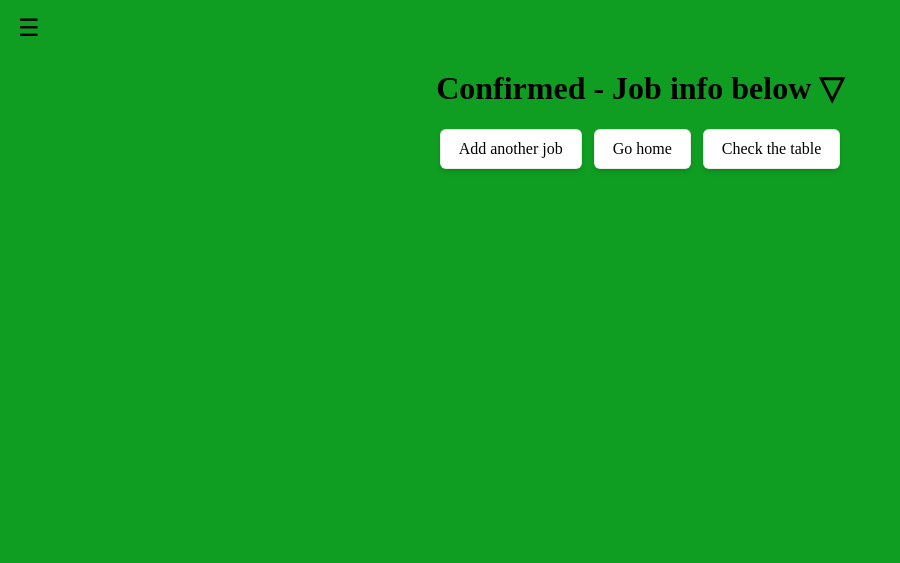
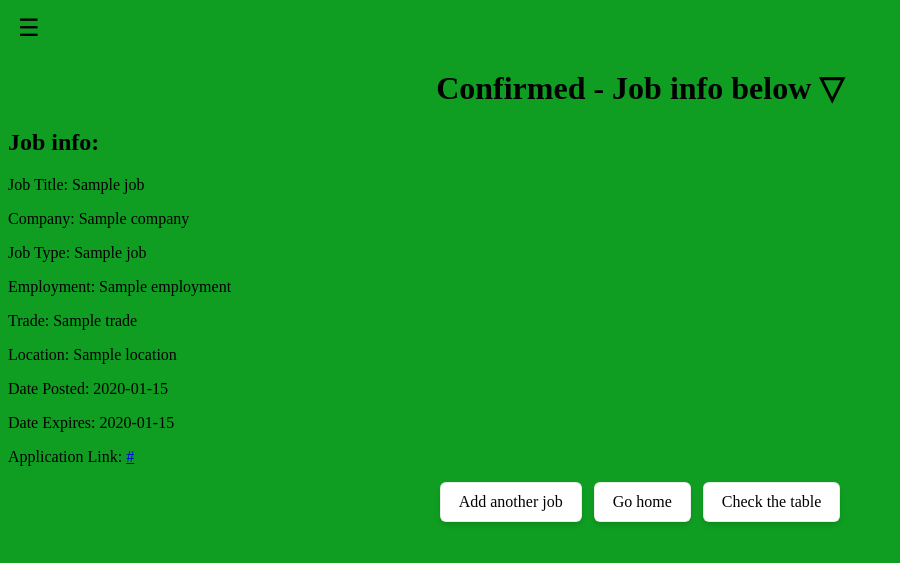
Before and after one commit to rrmez2005-pixel/Sprints, a Node server app: template views/confirm.ejs in a window 1280 px wide. Shown: the top 563 px of the page, without its empty margins (0-900 px from the left). Run offline with Node 20, Linux system fonts and the light colour scheme; the template is opened without the code that fills it: most values are stand-ins (such as "Sample title", 1, 10 or a date in 2020).

Commit message:
finally finished setting up the confirmation page showing last submitted job

```diff
--- a/app.js
+++ b/app.js
@@ -77,8 +77,18 @@ app.post('/submit-job', async(req, res) => {
 
 });
 
-app.get('/confirm', (req,res) => {
-    res.render('confirm');
+app.get('/confirm', async(req,res) => {
+    try{
+        const [jobs] = await
+        pool.query('SELECT * FROM jobs');
+        console.log(jobs);
+        //gets the job that was last added to the datbase
+        const job = jobs[jobs.length - 1];
+        res.render('confirm', { job });
+    } catch(err) {
+        console.error("Database error: " + err);
+        res.status(500).send("Database error occured.");
+    }
 });
 
 app.get('/jobs', async(req,res) => {
--- a/views/confirm.ejs
+++ b/views/confirm.ejs
@@ -30,6 +30,18 @@
 
   <h1>Confirmed - Job info below ▽</h1>
 
+    <h2>Job info: </h2>
+
+    <p>Job Title: <%= job.jobtitle %></p>
+    <p>Company: <%= job.company %></p>
+    <p>Job Type: <%= job.job %></p>
+    <p>Employment: <%= job.employment %></p>
+    <p>Trade: <%= job.trade %></p>
+    <p>Location: <%= job.location %></p>
+    <p>Date Posted: <%= job.dateposted %></p>
+    <p>Date Expires: <%= job.dateexpires %></p>
+    <p>Application Link: <a href="<%= job.applink %>" target="_blank" class="apply"><%= job.applink %></a></p>
+
   <div id="navigation">
     <a href="/add-job">Add another job</a>
     <a href="/">Go home</a>
```
